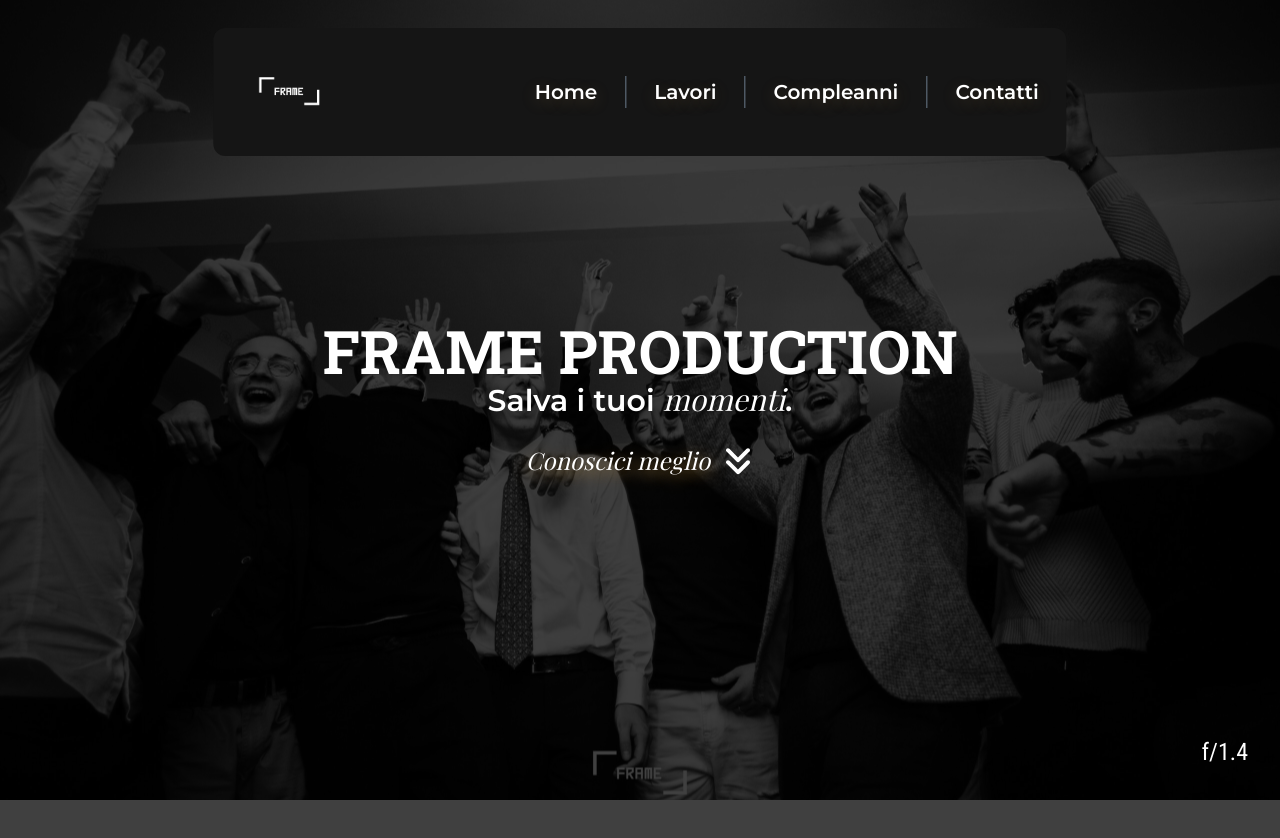
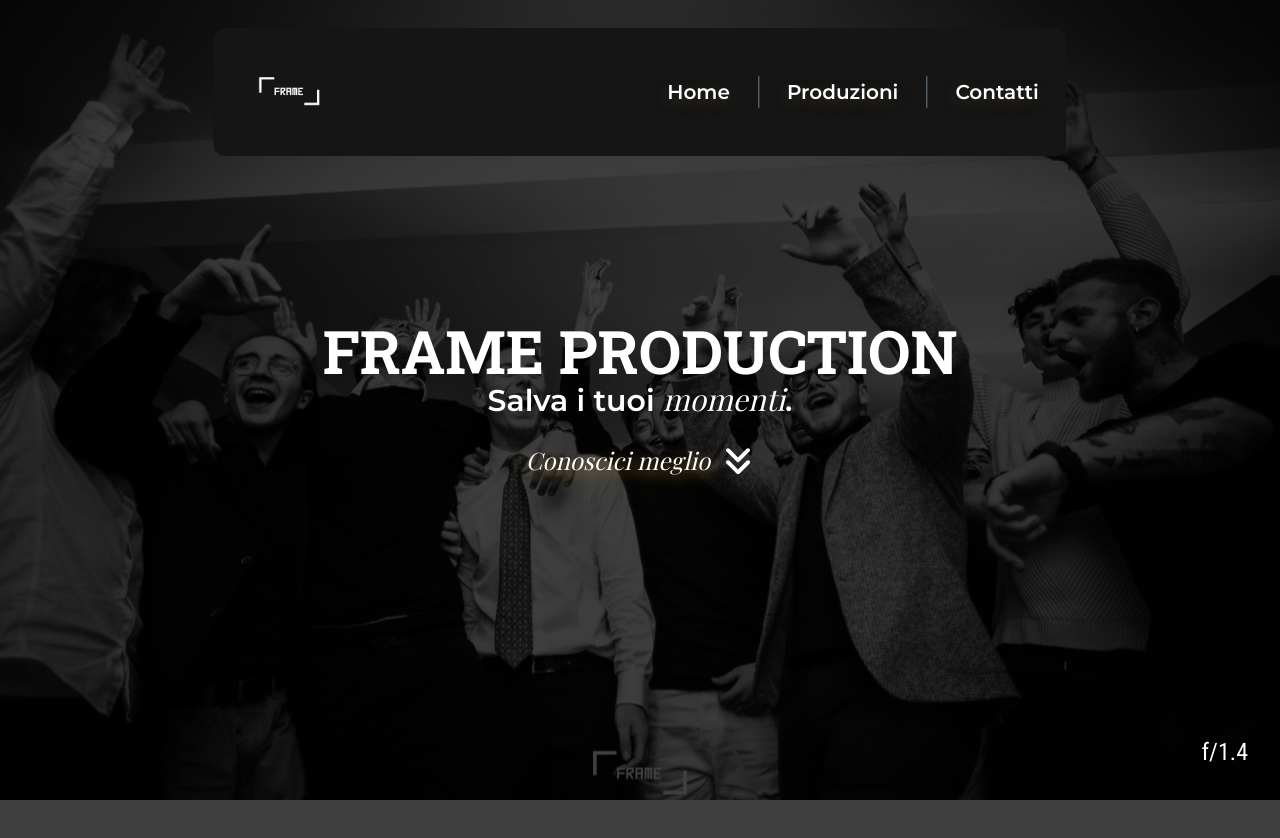
Before and after one commit to NotReallyEight/fotografi-frame-website, a Next.js app: page / in a window 1280 px wide. Shown: the top 838 px of the page. Built offline with nearby package versions, Linux system fonts and the light colour scheme.

Commit message:
refactor: change url paths of the navbar

```diff
--- a/src/components/Navbar.tsx
+++ b/src/components/Navbar.tsx
@@ -11,12 +11,8 @@ const sections: { name: string; href: string }[] = [
     href: "/",
   },
   {
-    name: "Lavori",
-    href: "/works",
-  },
-  {
-    name: "Compleanni",
-    href: "/birthdays",
+    name: "Produzioni",
+    href: "/productions",
   },
   {
     name: "Contatti",
```
Also changed, not shown: src/app/productions/page.tsx (renamed from src/app/works/page.tsx).
